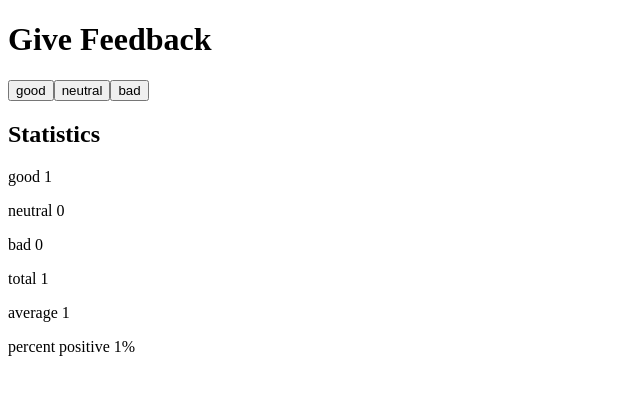
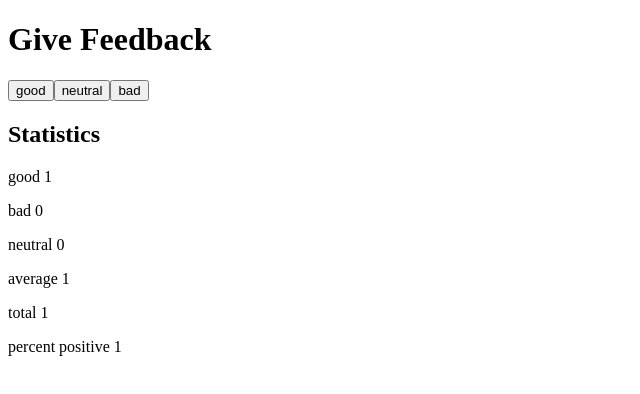
Before and after one commit to mardelvalle/full-stack-open, a React (Vite) app in the folder part1/: page / in a window 1280 px wide. Both pictures are taken after a click on the button "good". Shown: the top 394 px of the page, without its empty margins (0-640 px from the left). Built offline with nearby package versions, Linux system fonts and the light colour scheme.

Commit message:
Complete 1.10

```diff
--- a/part1/src/App.jsx
+++ b/part1/src/App.jsx
@@ -1,5 +1,5 @@
 import { useState } from 'react'
-import Statistics from './Statistics'
+import StatisticLine from './StatisticLine'
 
 const App = () => {
   // save clicks of each button to its own state
@@ -21,7 +21,17 @@ const App = () => {
       <button onClick={() => increasePoints(neutral, setNeutral)}>neutral</button>
       <button onClick={() => increasePoints(bad, setBad)}>bad</button>
       <h2>Statistics</h2>
-      <Statistics good={good} bad={bad} total={total} neutral={neutral} />
+      { total > 0 ? (
+        <>
+          <StatisticLine text="good" stat={good} />
+          <StatisticLine text="bad" stat={bad} />
+          <StatisticLine text="neutral" stat={neutral} />
+          <StatisticLine text="average" stat={(good - bad)/total} />
+          <StatisticLine text="total" stat={total} />
+          <StatisticLine text="percent positive" stat={good/total} />
+        </>
+      ) : <p>No feedback given</p>
+      }
     </div>
   )
 }
--- /dev/null
+++ b/part1/src/StatisticLine.jsx
@@ -0,0 +1,8 @@
+const StatisticLine = ({text, stat}) => {
+
+  return (
+    <p>{`${text} ${stat}`}</p>
+  )
+}
+
+export default StatisticLine
```
